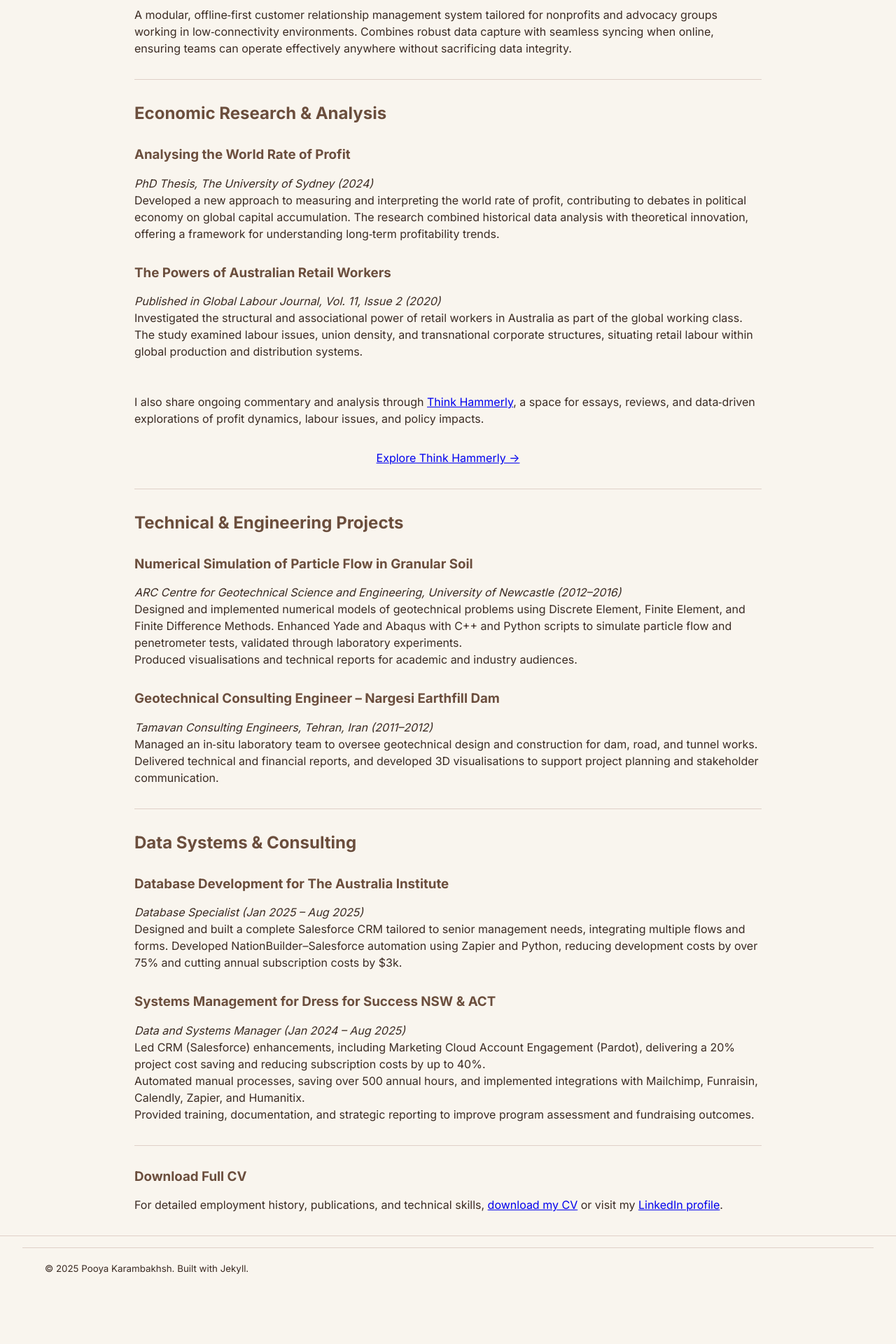
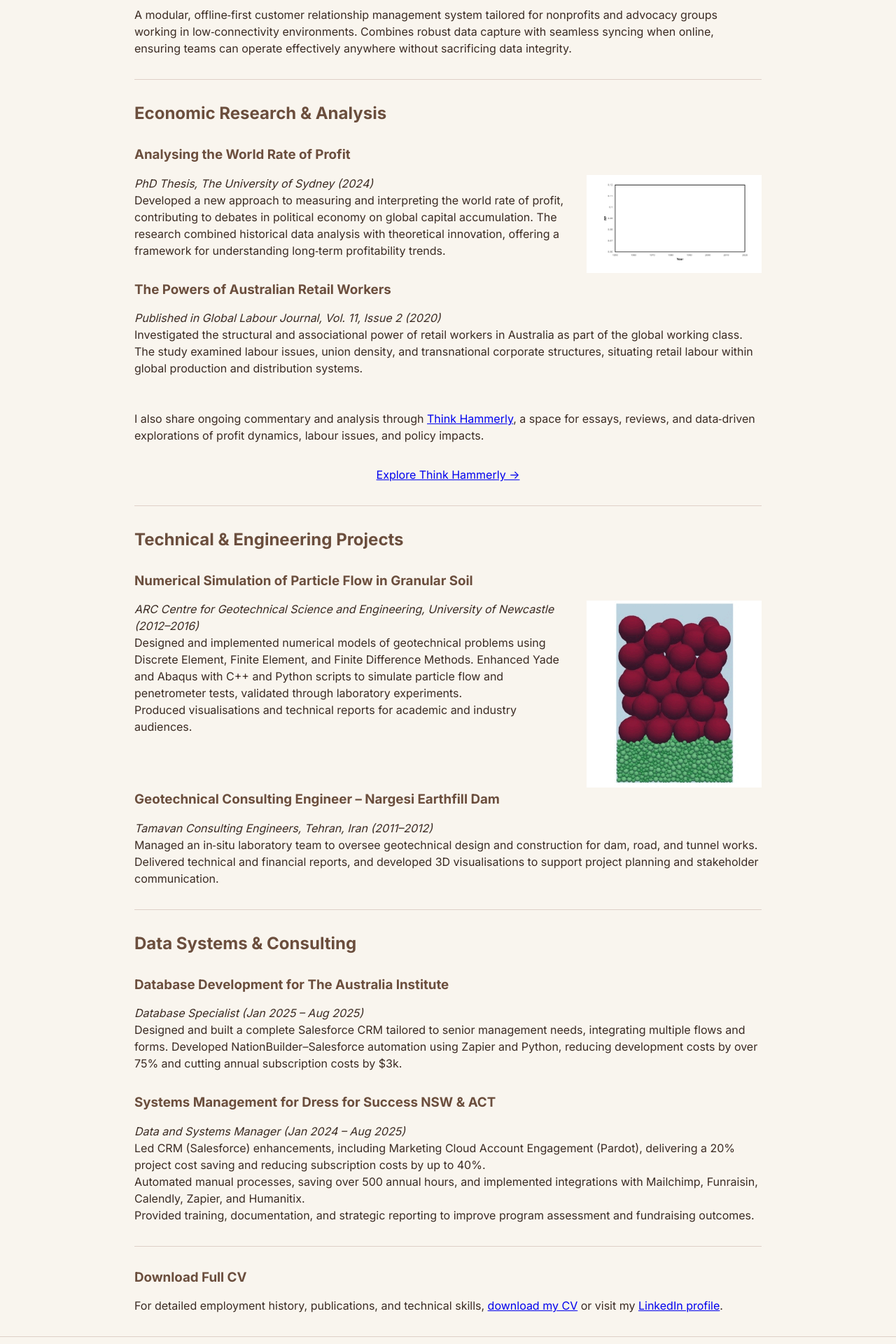
Before and after one commit to pooya-karambakhsh/pooya-karambakhsh.github.io, a Jekyll site: the page built from portfolio.md, in a window 1280 px wide. Shown: the part 642-2562 px from the top of the page at 70% size. Built offline with Jekyll 4.4.1, drawn with Linux system fonts in a browser that asks for light colours; before the commit the page ends 2497 px from its top, so only the background shows below that.

Commit message:
Updtes re gifs

```diff
--- a/assets/css/main.scss
+++ b/assets/css/main.scss
@@ -340,3 +340,17 @@ hr {
     padding: 1.5rem 1rem;
   }
 }
+
+.float-right {
+  float: right;
+  max-width: 250px;
+  margin: 0 0 1rem 1.5rem;
+}
+
+@media (max-width: 600px) {
+  .float-right {
+    float: none;
+    display: block;
+    margin: 0 auto 1rem auto;
+  }
+}
--- a/portfolio.md
+++ b/portfolio.md
@@ -25,6 +25,7 @@ A modular, offline‑first customer relationship management system tailored for
 ## **Economic Research & Analysis**
 
 ### **Analysing the World Rate of Profit**
+<img src="{{ '/assets/img/WRP.gif' | relative_url }}" alt="Particle Flow in Soil by Pooya Karambakhsh" class="float-right">
 *PhD Thesis, The University of Sydney (2024)*
 Developed a new approach to measuring and interpreting the world rate of profit, contributing to debates in political economy on global capital accumulation. The research combined historical data analysis with theoretical innovation, offering a framework for understanding long‑term profitability trends.
 
@@ -42,10 +43,12 @@ I also share ongoing commentary and analysis through [Think Hammerly](https://th
 ## **Technical & Engineering Projects**
 
 ### **Numerical Simulation of Particle Flow in Granular Soil**
+<img src="{{ '/assets/img/particle_flow.gif' | relative_url }}" alt="Particle Flow in Soil by Pooya Karambakhsh" class="float-right">
 *ARC Centre for Geotechnical Science and Engineering, University of Newcastle (2012–2016)*
 Designed and implemented numerical models of geotechnical problems using Discrete Element, Finite Element, and Finite Difference Methods. Enhanced Yade and Abaqus with C++ and Python scripts to simulate particle flow and penetrometer tests, validated through laboratory experiments.
 Produced visualisations and technical reports for academic and industry audiences.
 
+<br><br>
 ### **Geotechnical Consulting Engineer – Nargesi Earthfill Dam**
 *Tamavan Consulting Engineers, Tehran, Iran (2011–2012)*
 Managed an in‑situ laboratory team to oversee geotechnical design and construction for dam, road, and tunnel works. Delivered technical and financial reports, and developed 3D visualisations to support project planning and stakeholder communication.
```
Also changed, not shown: assets/img/particle_flow.gif (renamed from assets/img/Particle flow.gif).
